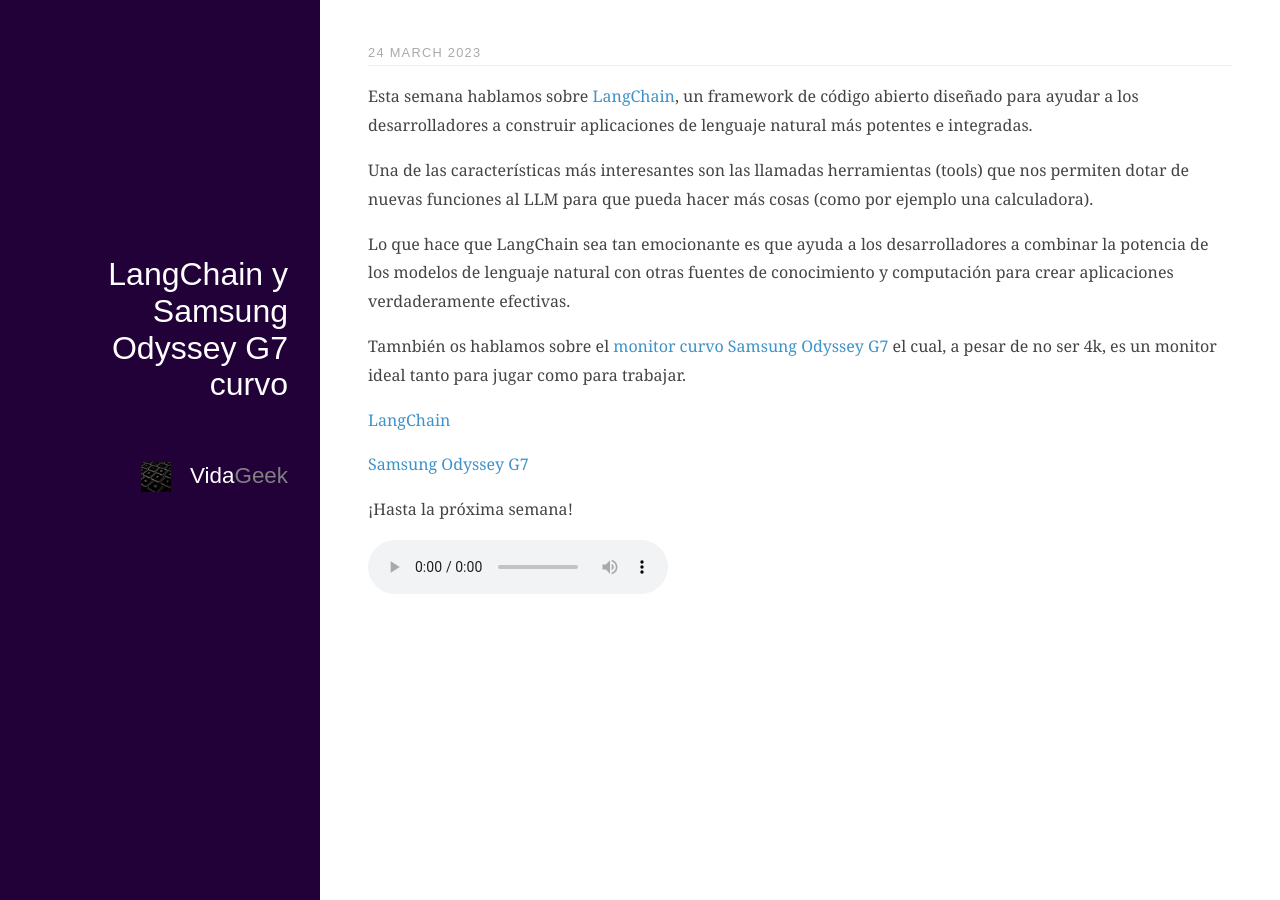
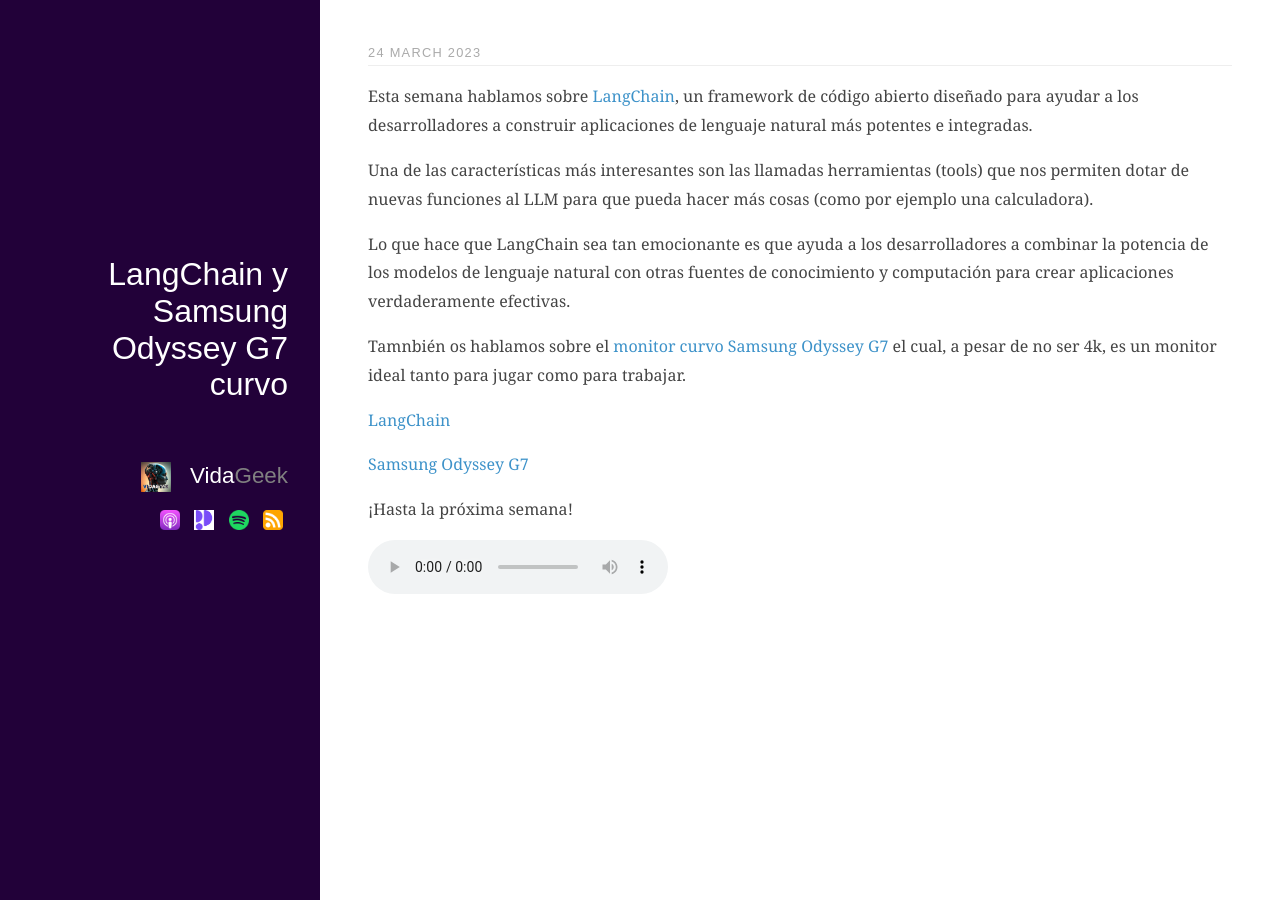
Before and after one commit to acalatrava/vidageek, a Jekyll site: the page built from docs/_posts/2023-03-24-podcast-13.markdown, in a window 1280 px wide. Built offline with Jekyll 4.4.1, drawn with Linux system fonts in a browser that asks for light colours; nearby versions of some CDN libraries.

Commit message:
web fixes

```diff
--- /dev/null
+++ b/docs/_includes/platforms.html
@@ -0,0 +1,13 @@
+<div class="pure-menu pure-menu-horizontal">
+    <div class="icons">
+
+        <a href="https://podcasts.apple.com/us/podcast/vidageek/id299525194" class="pod-item"><img
+                src="{{ site.url | url_fixer }}/img/applepodcasts-icon@2x.png" width="20" alt="Apple Podcasts" /></a>
+        <a href="https://share.podimo.com/podcast/ff5a2a37-860a-452b-b425-3c3bc655922c?creatorId=ba65ddd0-38e0-4e21-9a93-8959d10277ac&key=E5hKNwWuZ7ln&source=ln&from=studio"
+            class="pod-item"><img src="{{ site.url | url_fixer }}/img/podimo.png" width="20" alt="Podimo" /></a>
+        <a href="https://open.spotify.com/show/4xA0RCcJ2jozOUhTYkPFmx" class="pod-item"><img
+                src="{{ site.url | url_fixer }}/img/spotify-icon@2x.png" width="20" alt="Spotify" /></a>
+        <a href="{{ site.url | url_fixer }}/rss.xml" class="pod-item"><img
+                src="{{ site.url | url_fixer }}/img/rss-icon@2x.png" width="20" alt="RSS" /></a>
+    </div>
+</div>
--- a/docs/_layouts/post.html
+++ b/docs/_layouts/post.html
@@ -20,12 +20,23 @@
     <div id="layout" class="pure-g">
         <div class="sidebar pure-u-1 pure-u-md-1-4">
             <div class="header header-post">
-                <h1 class="pagetitle">{{ page.title }}</h1>
-                <p>&nbsp;</p>
+                <div class="ondesktop">
+                    <h1 class="pagetitle">{{ page.title }}</h1>
+                    <p>&nbsp;</p>
+                </div>
+
+
                 <h2 class="h1logo small"><a href="{{ site.url | url_fixer }}" style="text-decoration: none;"><img
-                            src="{{ site.url | url_fixer }}/img/logo_bigger.jpg" width="30" valign="middle" />
+                            src="{{ site.url | url_fixer }}/img/logo_2023_200x200.jpg" width="30" valign="middle" />
                         &nbsp; <span style="color: white">Vida<span style="color: gray">Geek</span>
                     </a></h2>
+                <div class="onpost">
+                    {% include platforms.html %}
+                </div>
+                <div class="onmobile">
+                    <p>&nbsp;</p>
+                    <h1 class="pagetitle">{{ page.title }}</h1>
+                </div>
 
             </div>
         </div>
--- a/docs/index.html
+++ b/docs/index.html
@@ -52,7 +52,8 @@
                         </header>
 
                         <div class="post-description">
-                            {{ post.summary }}
+                            {% assign mp3_description = post.audiourl | mp3_description %}{{ post.summary | default:
+                            mp3_description }}
                         </div>
                     </section>
                 </div>
--- a/docs/styles.css
+++ b/docs/styles.css
@@ -194,6 +194,10 @@
     display: block;
 }
 
+.onpost .icons {
+    text-align: left;
+}
+
 .onmobile {
     display: block;
 }
@@ -259,4 +263,8 @@
         text-align: right;
         display: block;
     }
+
+    .onpost .icons {
+        text-align: right;
+    }
 }
```
Also changed, not shown: docs/_includes/sidebar.html (+3 -17 lines).
